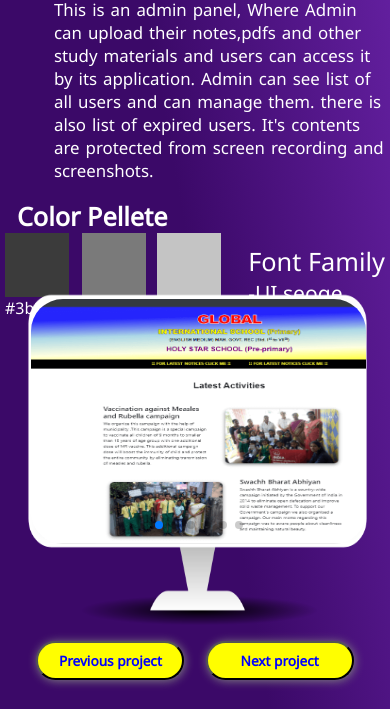
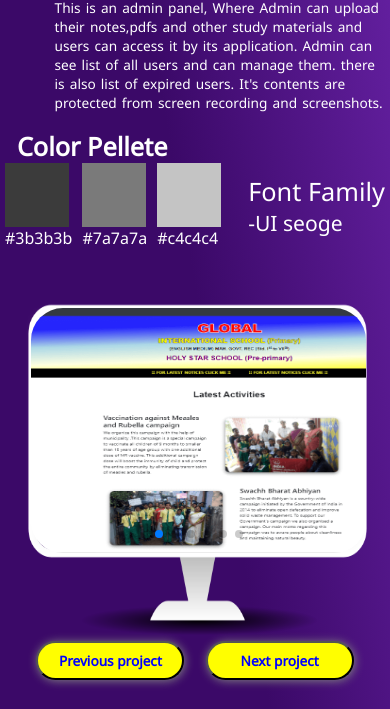
Before and after one commit to sanjeet810/rigeldevelopers.github.io, a plain HTML site: page school.html in a window 390 px wide. Shown: the part 135-844 px from the top of the page. Drawn offline with nearby package versions, Linux system fonts and the light colour scheme.

Commit message:
Update school.css

```diff
--- a/school.css
+++ b/school.css
@@ -132,7 +132,7 @@ button:hover{
      border-radius: 2rem;
   }
   @media screen and (max-width:768px){
-	.container{
+		.container{
         width: 100%;
         height: 90vh;
         flex-direction: column;
@@ -152,7 +152,7 @@ button:hover{
 
     }
     .head-text p{
-        font-size: 2vh;
+        font-size: 3.5vw;
     }
     .color-pellete{
         width:100%;
@@ -188,6 +188,7 @@ button:hover{
         height: 50vh;
     }
     .tv img{
+        margin-top: 3%;
         width: 100%;
         height:40vh;
         text-align: center;
@@ -196,7 +197,7 @@ button:hover{
     #cont{
         width: 86%;
         height: 29vh;
-        top: 51vh;
+        top: 52vh;
         left: 6vw;
         position: absolute;
         overflow: hidden;
```
